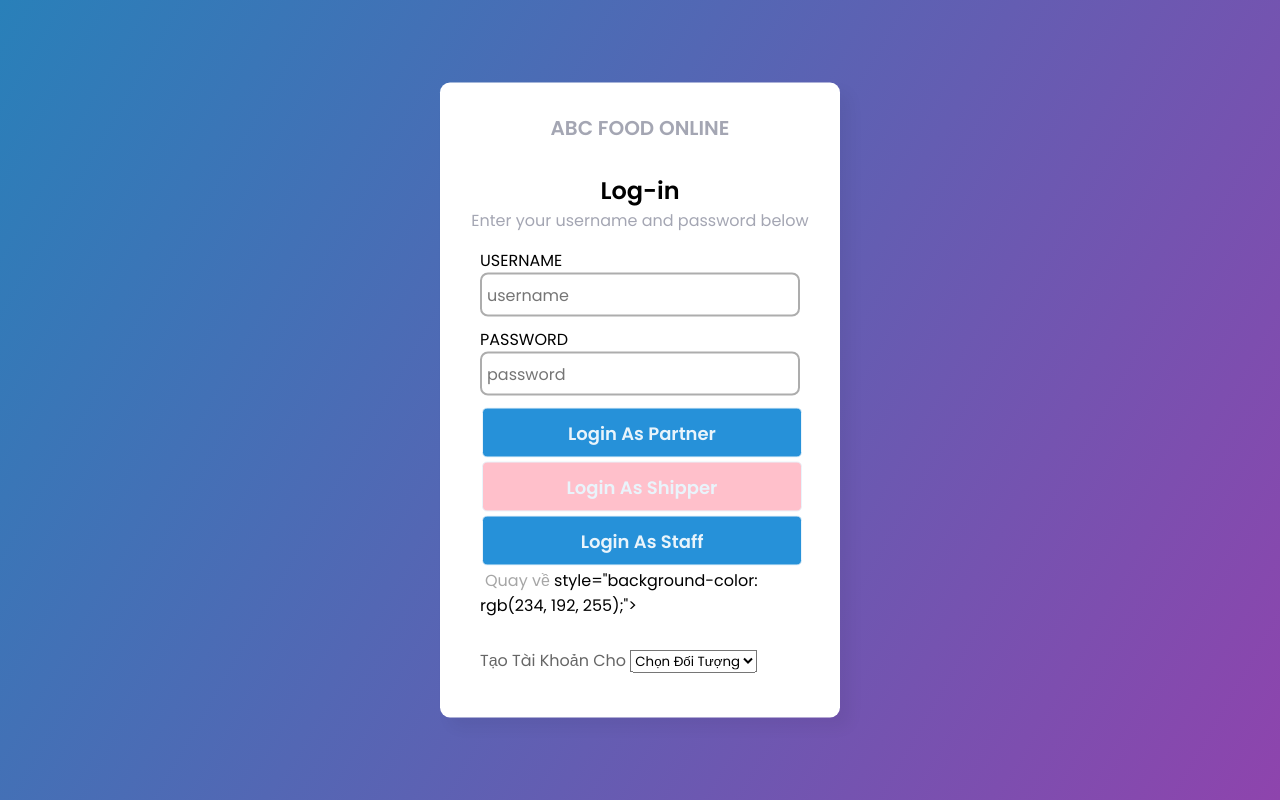
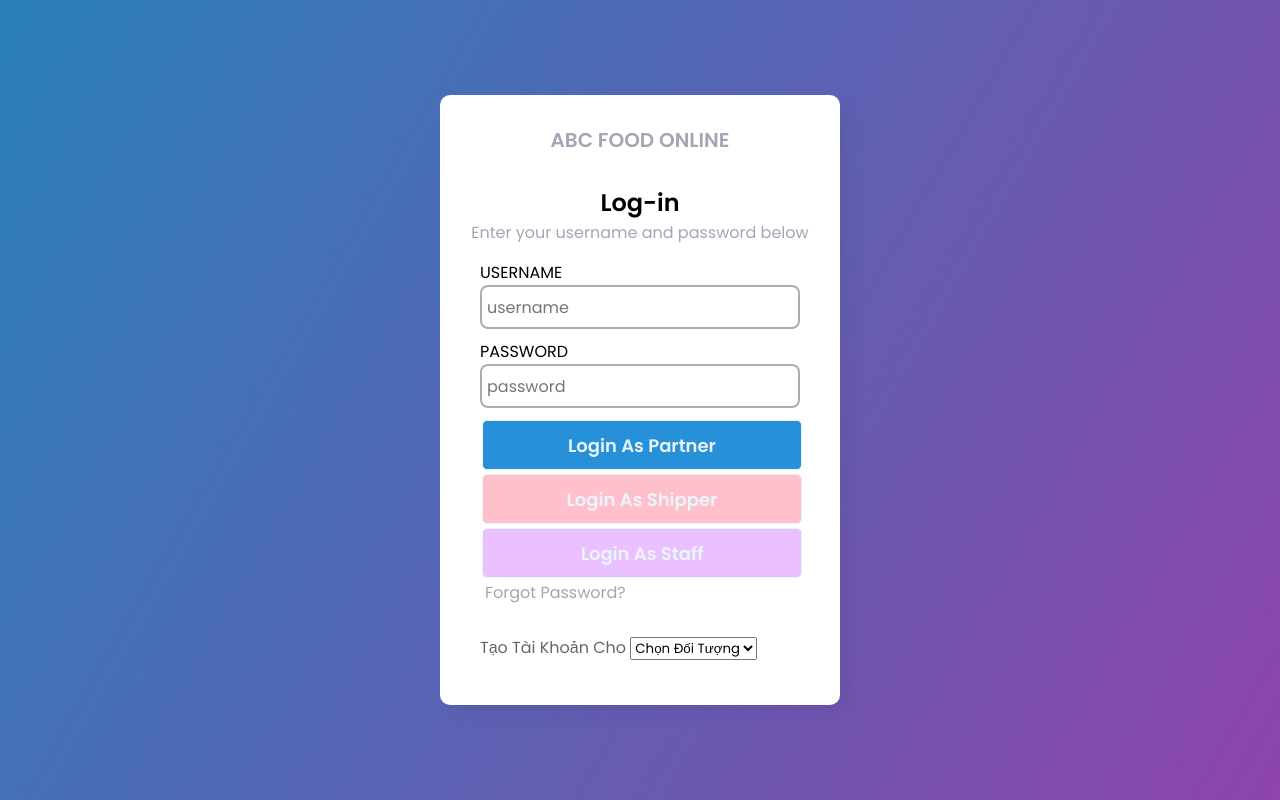
Before and after one commit to phamvuong2002/phamvuong2002.github.io, a plain HTML site: page login/index.html in a window 1280 px wide. Drawn offline with Linux system fonts and the light colour scheme.

Commit message:
Update index.html

```diff
--- a/login/index.html
+++ b/login/index.html
@@ -30,9 +30,8 @@
 
             <input type="submit" onclick="partnerLogin()" value="Login As Partner">
             <input type="submit" onclick="shipperLogin()" value="Login As Shipper" style="background-color: pink;">
-            <input type="submit" onclick="staffLogin()" value="Login As Staff">
-            <a class="pass" onclick="location.href= './index.html'">Quay về</a>
-                style="background-color: rgb(234, 192, 255);">
+            <input type="submit" onclick="staffLogin()" value="Login As Staff"style="background-color: rgb(234, 192, 255);">
+            <a class="pass" onclick="window.history.go(-1)" >Forgot Password?</a>
             <div class="signup_link">
                 <!-- Not a member? <a href="../create-acc">Create Account</a> -->
                 Tạo Tài Khoản Cho
```
